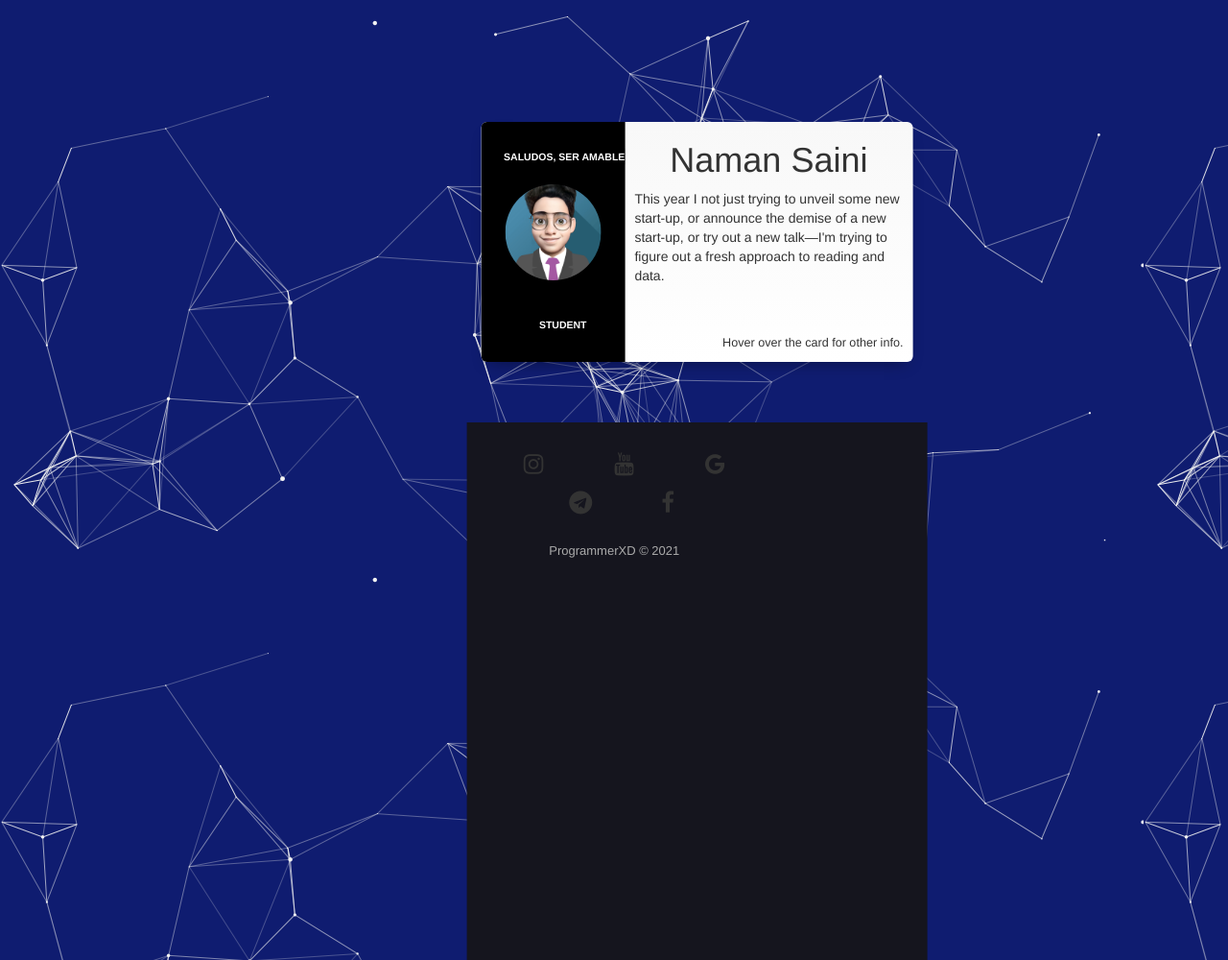
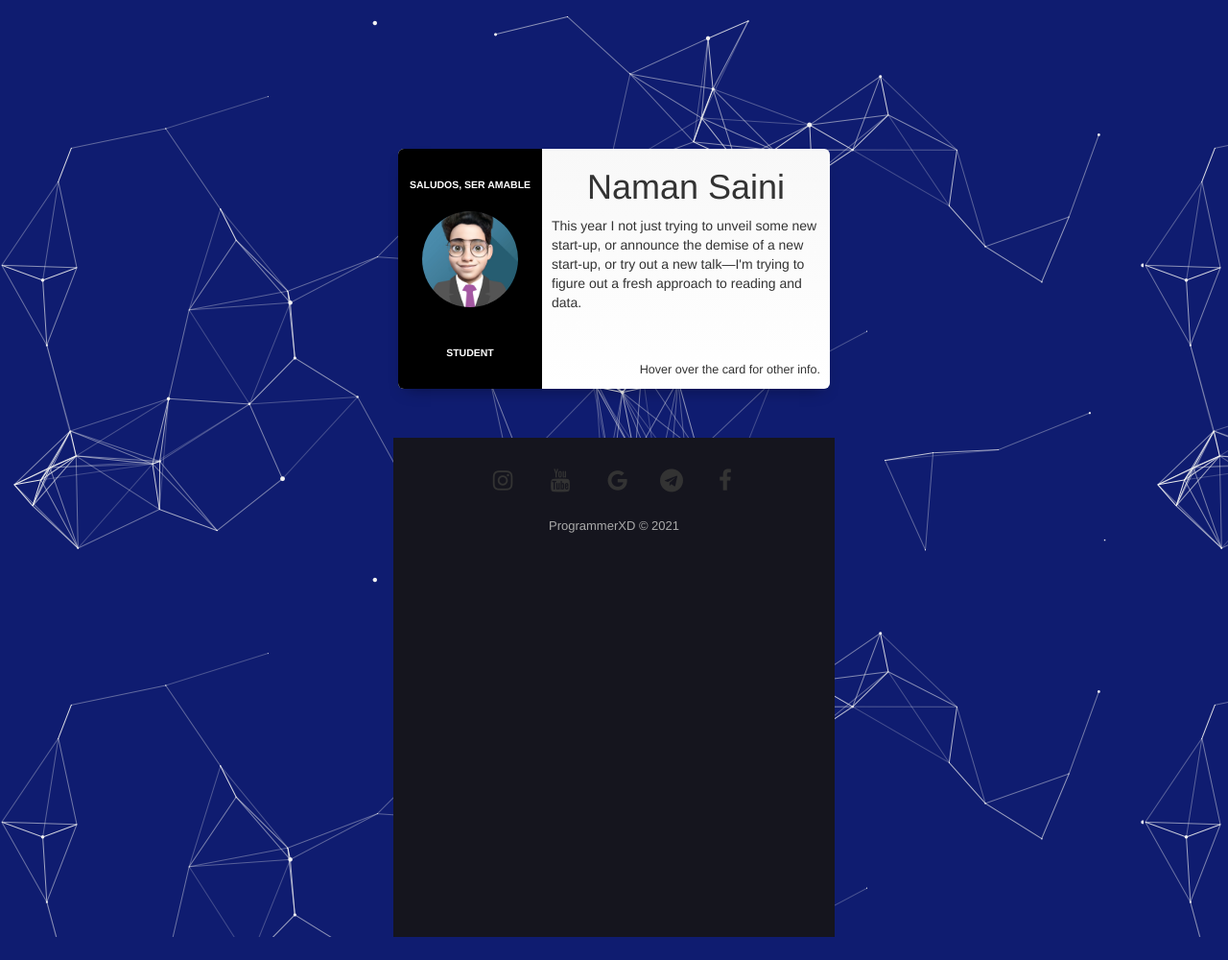
Before and after one commit to realpxd/ProgrammerXD, a PHP site: page / in a window 1280 px wide. Shown: the whole page at 96% size. After the commit the page ends 976 px from the top, so only its background shows below. Run offline with PHP 8.4, Linux system fonts and the light colour scheme.

Commit message:
Update index.css

```diff
--- a/index.css
+++ b/index.css
@@ -3,8 +3,6 @@
 html, body {
   font-family: Abel, Arial, Verdana, sans-serif;
   scroll-behavior: smooth;
-  background-color:#00ccc0;
-  overflow-y:hidden;
   background-image: url("cool-background-2.png");
 }
 *{
@@ -60,6 +58,7 @@ html, body {
 a {
   text-decoration:none;
   background-color:none;
+  -webkit-tap-highlight-color:none
   border:none;
 }
 a:hover{
@@ -70,20 +69,20 @@ a:hover{
 .center {
   position: absolute;
   top:35%;
-  left:56%;
-  -webkit-transform: translate(-48%, -60%);
+  left:50%;
+  -webkit-transform: translate(-50%, -50%);
 }
 
 .card {
   width: 450px;
   height: 250px;
-  background-color: blue;
+  background-color: black;
   background: linear-gradient(#f8f8f8, #fff);
   box-shadow: 0 8px 16px -8px rgba(0,0,0,0.4);
   border-radius: 6px;
   overflow: hidden;
   position: relative;
-  margin: 1.5rem;
+  margin: 0.5rem;
 }
 
 .card h1 {
@@ -250,8 +249,8 @@ a:hover{
   text-align:left;
 }
 #c {
-  display:flex;
-  position:absolute;
+  display:block;
+  position:fixed;
   margin-top:10%;
   background-color:#15151e;
   height:200%;
@@ -263,12 +262,11 @@ a:hover{
 }
 .footer-basic .social > a {
   font-size:24px;
-  width:50px;
-  height:100%;
+  width:40px;
+  height:40px;
   display:inline-block;
   text-align:center;
-  margin:0 10px;
-  margin-left:10%;
+  margin:0 8px;
   color:inherit;
   padding:1%;
   transition:0.2s;
```
